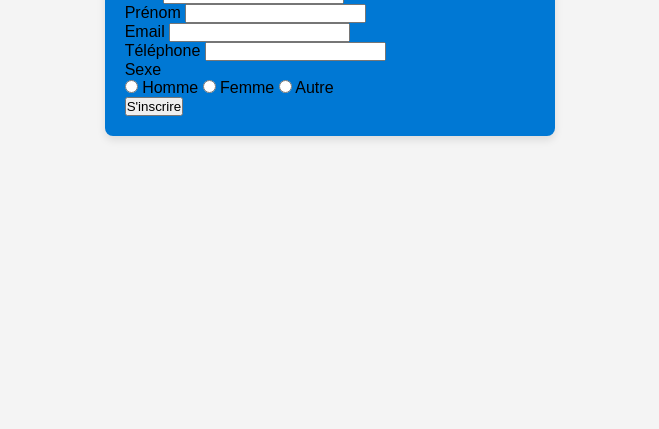
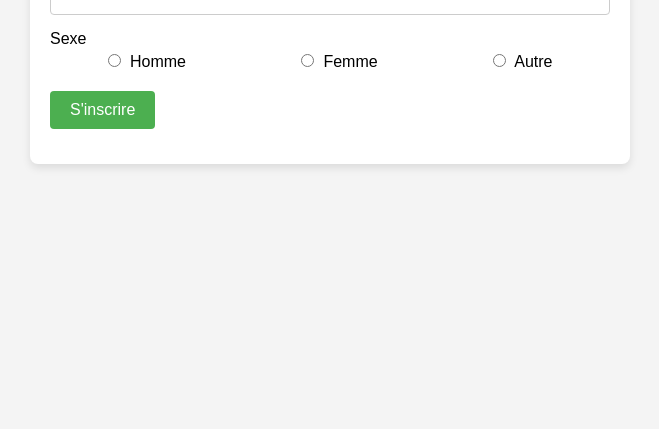
Before and after one commit to Charifa-Alioum/Git, a plain HTML site: page index.html in a window 1280 px wide. Shown: the part 371-800 px from the top of the page, without its empty margins (310-969 px from the left). Drawn offline with Linux system fonts and the light colour scheme.

Commit message:
Update styles.css

```diff
--- a/styles.css
+++ b/styles.css
@@ -1,32 +1,80 @@
-/* Réinitialisation des marges et des bordures */
+/* Styles globaux */
 * {
     margin: 0;
     padding: 0;
     box-sizing: border-box;
 }
 
-/* Applique une police générique */
 body {
     font-family: Arial, sans-serif;
     background-color: #f4f4f4;
-    display: flex;
-    justify-content: center;
-    align-items: center;
-    height: 100vh;
+    padding: 20px;
 }
 
-/* Conteneur principal */
 .container {
-    background-color: #0078d4; /* Couleur bleu de Microsoft */
+    max-width: 600px;
+    margin: 0 auto;
+    background-color: #fff;
     padding: 20px;
     border-radius: 8px;
     box-shadow: 0 4px 8px rgba(0, 0, 0, 0.1);
 }
 
-/* Style du titre */
 h1 {
+    text-align: center;
+    margin-bottom: 20px;
+}
+
+/* Formulaire */
+form {
+    display: flex;
+    flex-direction: column;
+}
+
+.form-group {
+    margin-bottom: 15px;
+}
+
+label {
+    font-size: 16px;
+    margin-bottom: 5px;
+    display: block;
+}
+
+input[type="text"],
+input[type="email"],
+input[type="tel"] {
+    width: 100%;
+    padding: 10px;
+    border: 1px solid #ccc;
+    border-radius: 4px;
+    font-size: 14px;
+}
+
+input[type="radio"] {
+    margin-right: 5px;
+}
+
+.radio-group {
+    display: flex;
+    justify-content: space-around;
+}
+
+button[type="submit"] {
+    padding: 10px 20px;
+    background-color: #4CAF50;
     color: white;
-    text-align: center;
-    font-size: 36px;
-    font-weight: bold;
+    border: none;
+    border-radius: 4px;
+    cursor: pointer;
+    font-size: 16px;
+    transition: background-color 0.3s;
 }
+
+button[type="submit"]:hover {
+    background-color: #45a049;
+}
+
+button[type="submit"]:focus {
+    outline: none;
+}
```
